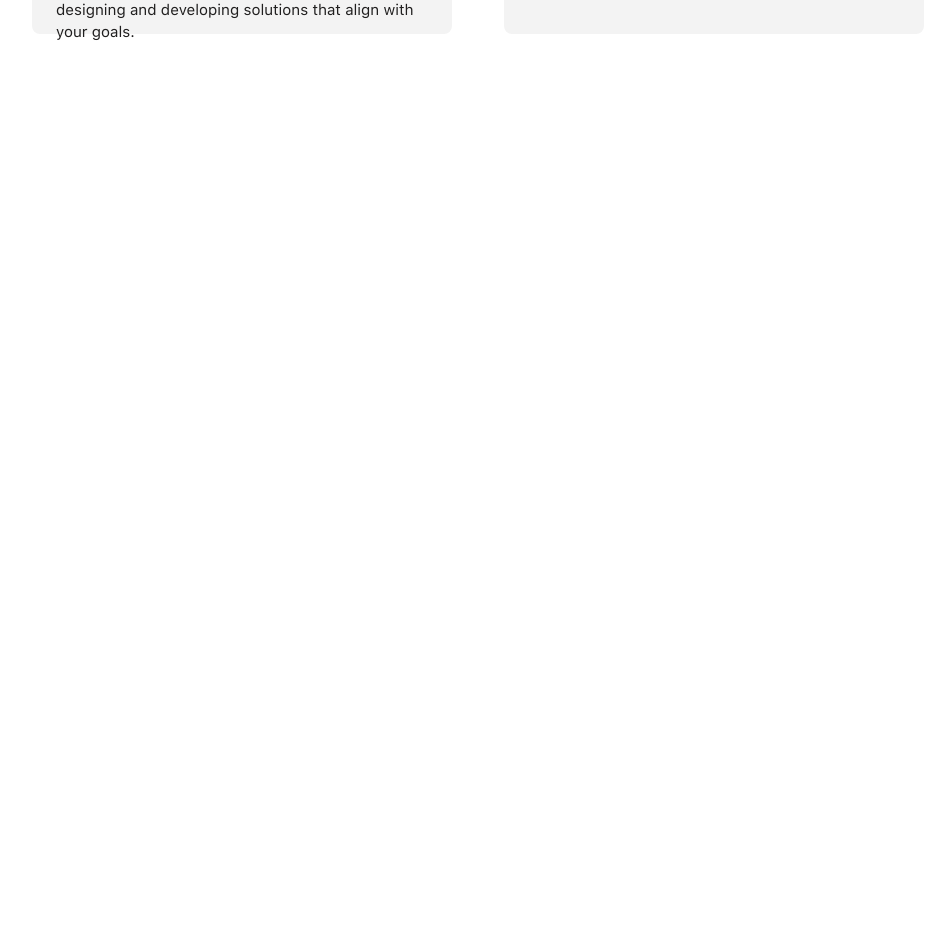
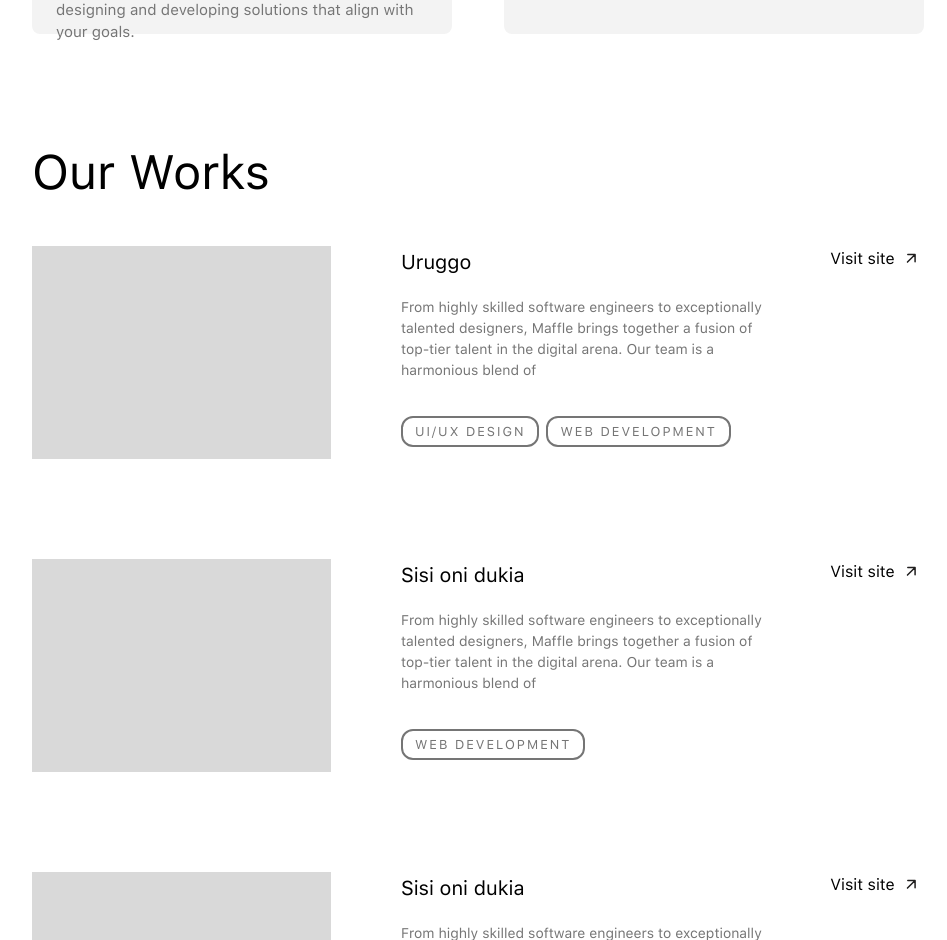
Before and after one commit to Mafflle/Mafflle-Website, a SvelteKit app: page / in a window 1280 px wide. Shown: the part 1860-2800 px from the top of the page, without its empty margins (162-1109 px from the left). Before the commit the page ends 1994 px from the top, so only its background shows below. Built offline with nearby package versions, Linux system fonts and the light colour scheme.

Commit message:
added work section

```diff
--- a/src/lib/About.svelte
+++ b/src/lib/About.svelte
@@ -8,6 +8,5 @@
 <div class="xl:px-[12.125rem] px-[2.5rem]">
 	<Intro />
 	<IntroImage />
-
 	<AboutSectionCards />
 </div>
--- a/src/lib/DiagonalArrow.svelte
+++ b/src/lib/DiagonalArrow.svelte
@@ -24,5 +24,6 @@
 		stroke={colour}
 		stroke-linecap="round"
 		stroke-linejoin="round"
+		stroke-width="1.5"
 	/>
 </svg>
--- /dev/null
+++ b/src/lib/Works.svelte
@@ -0,0 +1,45 @@
+<script>
+	import Project from './sub-components/Project.svelte';
+
+	const projects = [
+		{
+			image: '/img/placeholder.png',
+			title: 'Uruggo',
+			about:
+				'From highly skilled software engineers to exceptionally talented designers, Maffle brings together a fusion of top-tier talent in the digital arena. Our team is a harmonious blend of',
+			link: 'https://uruggo.com',
+			tags: ['UI/UX DESIGN', 'Web Development']
+		},
+		{
+			image: '/img/placeholder.png',
+			title: 'Sisi oni dukia',
+			about:
+				'From highly skilled software engineers to exceptionally talented designers, Maffle brings together a fusion of top-tier talent in the digital arena. Our team is a harmonious blend of',
+			link: 'https://uruggo.com',
+			tags: ['Web Development']
+		},
+		{
+			image: '/img/placeholder.png',
+			title: 'Sisi oni dukia',
+			about:
+				'From highly skilled software engineers to exceptionally talented designers, Maffle brings together a fusion of top-tier talent in the digital arena. Our team is a harmonious blend of',
+			link: 'https://uruggo.com',
+			tags: ['Web Development']
+		}
+	];
+</script>
+
+<div class="xl:px-[12.125rem] px-[2.5rem]">
+	<h2 class="header text-[3rem] font-medium">Our Works</h2>
+	<div class="projects py-10 flex flex-col gap-[6.25rem]">
+		{#each projects as project}
+			<Project
+				image={project.image}
+				title={project.title}
+				about={project.about}
+				tags={project.tags}
+				link={project.link}
+			/>
+		{/each}
+	</div>
+</div>
--- a/src/lib/sub-components/AboutCard.svelte
+++ b/src/lib/sub-components/AboutCard.svelte
@@ -19,7 +19,7 @@
 		<span>{title}</span>
 		<DiagonalArrow colour="#201F1F" />
 	</div>
-	<div class="card-content text-[0.95rem]">
+	<div class="card-content text-[0.95rem] text-[#757575]">
 		{content}
 	</div>
 </div>
--- /dev/null
+++ b/src/lib/sub-components/Project.svelte
@@ -0,0 +1,56 @@
+<script>
+	import DiagonalArrow from '$lib/DiagonalArrow.svelte';
+
+	/**
+	 * @type {string}
+	 */
+	export let image;
+	/**
+	 * @type {string}
+	 */
+	export let title;
+	/**
+	 * @type {string}
+	 */
+	export let about;
+	/**
+	 * @type  {Array<string>}
+	 */
+	export let tags;
+	/**
+	 * @type {string}
+	 */
+	export let link;
+</script>
+
+<div class="w-full project h-[13.313rem] flex gap-[70px]">
+	<div class="project-image w-[40%] h-full">
+		<img src={image} alt={title} class="w-full h-full" />
+	</div>
+	<div class="project-info w-[70%] h-full flex flex-col justify-between">
+		<div class="w-full h-full flex justify-between gap-[54px]">
+			<div class="w-[80%] h-full flex flex-col justify-between">
+				<div class="info h-[80%] flex flex-col gap-[20px]">
+					<div class="title text-[1.25rem] font-medium">{title}</div>
+					<div class="about text-[0.875rem] text-[#757575]">{about}</div>
+				</div>
+				<div class="tags h-[20%] flex gap-[7px]">
+					{#each tags as tag}
+						<div
+							class="tag px-[0.75rem] py-[0.25rem] text-[#757575] border-2 border-[#757575] rounded-xl text-[0.8rem] font-medium tracking-[2px] w-fit h-fit uppercase"
+						>
+							{tag}
+						</div>
+					{/each}
+				</div>
+			</div>
+
+			<div class="w-[20%]">
+				<a href={link} class="flex items-center gap-[9px]">
+					<span class="font-medium">Visit site</span>
+					<DiagonalArrow colour="#201F1F" />
+				</a>
+			</div>
+		</div>
+	</div>
+</div>
--- a/src/routes/+page.svelte
+++ b/src/routes/+page.svelte
@@ -2,8 +2,10 @@
 	import About from '$lib/About.svelte';
 	import Hero from '$lib/Hero.svelte';
 	import Navbar from '$lib/Navbar.svelte';
+	import Works from '$lib/Works.svelte';
 </script>
 
 <Navbar />
 <Hero />
 <About />
+<Works />
```
Also changed, not shown: static/img/placeholder.png (added).
